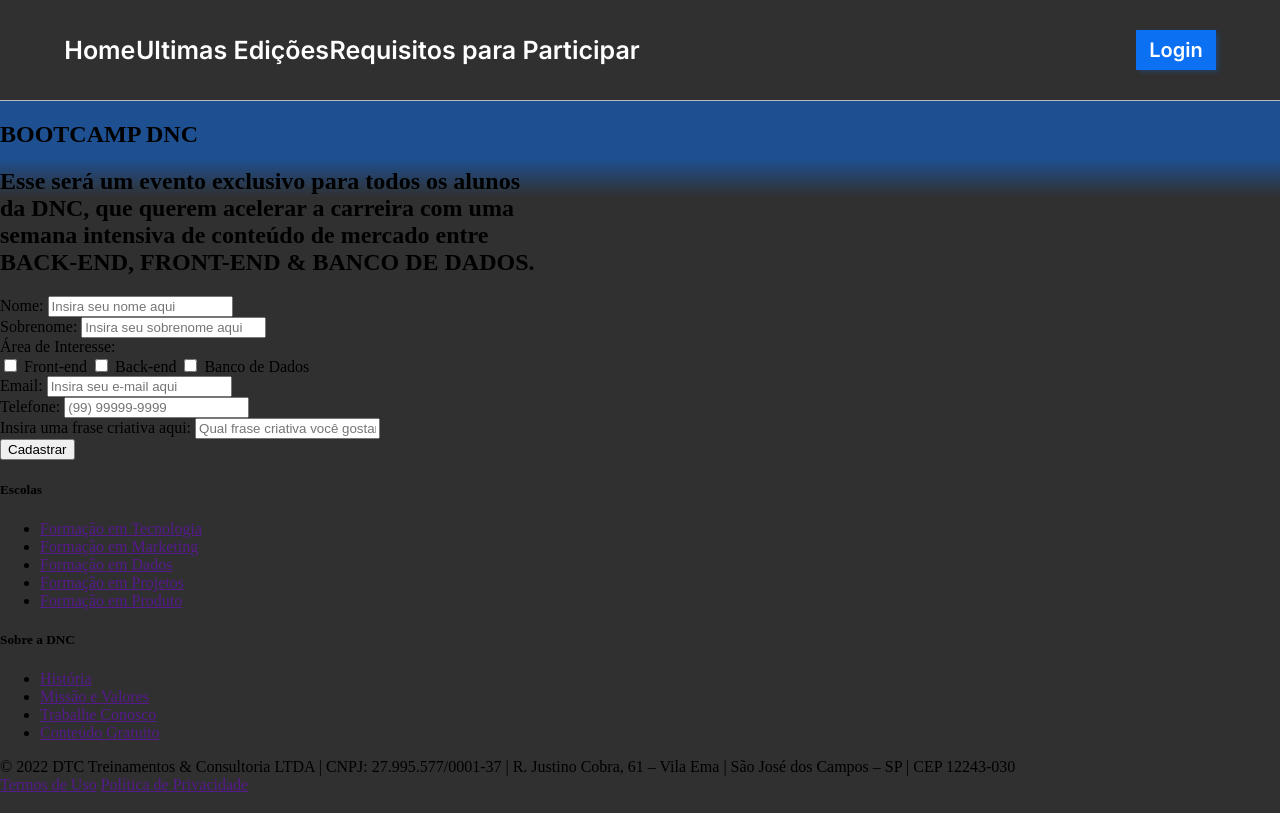
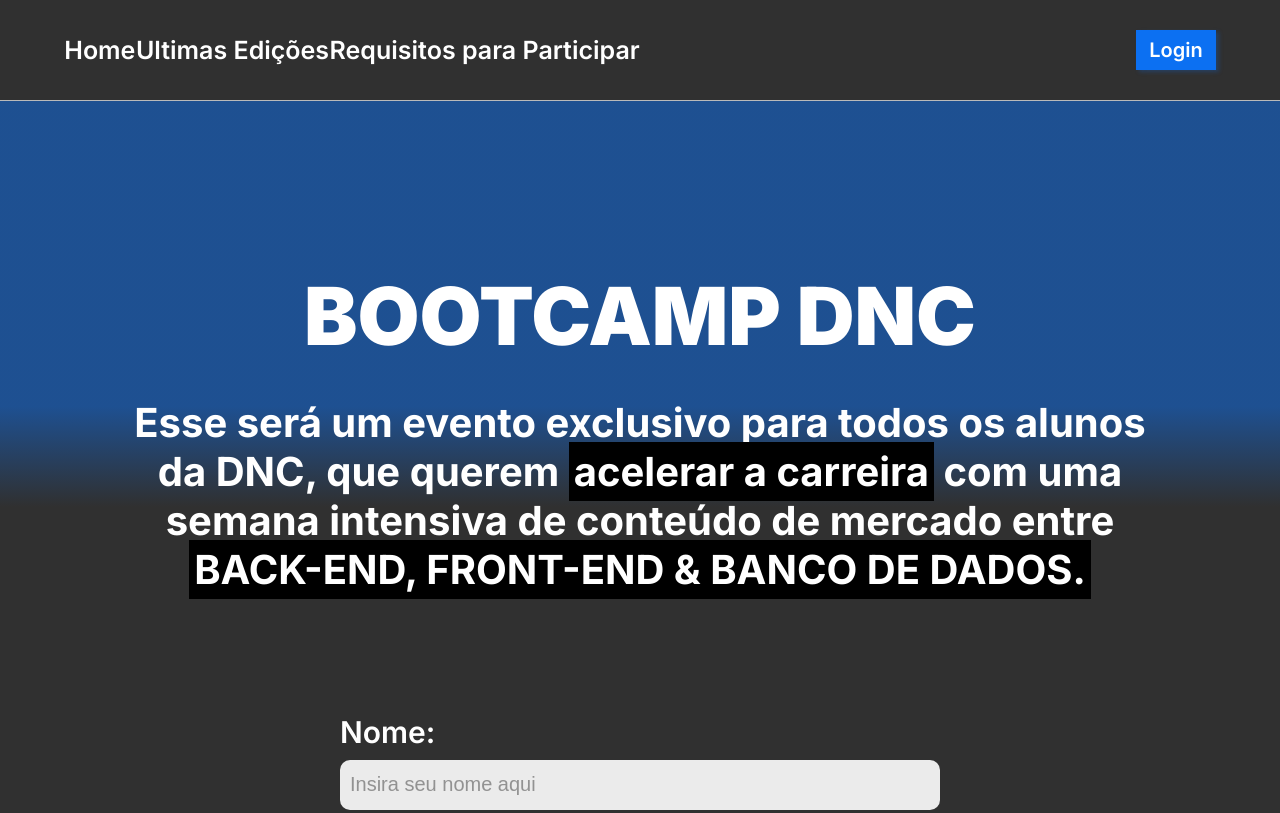
Before and after one commit to 01101-kairo/projeto-bootcamp, a plain HTML site: page index.html in a window 1280 px wide. Shown: the top 813 px of the page. Drawn offline with Linux system fonts and the light colour scheme.

Commit message:
add estilo no rodape e @media only screen

```diff
--- a/css/style.css
+++ b/css/style.css
@@ -18,10 +18,11 @@ body{
   background-repeat: no-repeat;
 }
 
+/* Menu de Navegação Principal */
 #principal{
   width: 100%;
   height: 100px;
-  background-color: #303030;
+  background-color: var(--preto-dnc);
 
   display: flex;
   justify-content: space-between;
@@ -67,3 +68,251 @@ body{
   box-shadow: 3px 2px 4px rgba(12, 112, 242, 0.25);
   cursor:pointer;
 }
+
+/* Seção Principal do site */
+section{
+  display: flex;
+  flex-direction: column;
+  align-items: center;
+
+  margin-top: 100px;
+  margin-bottom: 100px;
+}
+
+header{
+  color: white;
+  font-family: var(--fonte-padrao);
+}
+
+header h1{
+  text-transform: uppercase;
+  font-size:80px;
+  font-weight: 900;
+  text-align: center;
+
+  margin-bottom: 20px;
+}
+
+header h2{
+  text-align: center;
+  font-size:40px;
+  font-weight: 700;
+
+  margin-bottom: 100px;
+}
+
+header .invert{
+  background-color: black;
+  font-weight: bold;
+  padding:5px;
+}
+/* Formulario */
+form{
+  color:white;
+  font-family: var(--fonte-padrao);
+  font-size:30px;
+  font-weight: 600;
+  width: 600px;
+}
+
+.form-group{
+  display: flex;
+  flex-direction: column;
+  margin-top:10px;
+  margin-bottom:10px;
+}
+
+form input{
+  border-radius: 10px;
+  height:30px;
+  border:0px;
+  font-size:20px;
+  padding:10px;
+  background-color: rgba(255, 255, 255, 0.9);
+}
+
+form label{
+  margin: 10px 0px 10px 0px;
+}
+
+form input::placeholder{
+  color: rgba(57, 57, 57, 0.5);
+}
+
+.checkbox-itens label{
+  font-size:25px;
+}
+
+.checkbox-itens{
+  display:flex;
+  justify-content: space-around;
+  align-items: center;
+}
+
+input[type="checkbox"]{
+  transform: scale(1.7);
+}
+
+input[type="submit"]{
+  background-color: rgba(12, 112, 242, 0.9);
+  width:100%;
+  height:56px;
+  font-size: 32px;
+  color:white;
+  margin-top:100px;
+  box-shadow: 0px 6px 4px rgba(12, 112, 242, 0.25);
+  cursor:pointer;
+}
+
+/* Footer */
+footer{
+  width:100%;
+  background-color:var(--azul-dnc);
+}
+
+footer .linha1{
+  display:flex;
+  justify-content: space-around;
+  align-items: center;
+}
+
+footer ul{
+  list-style: none;
+  margin:0px;
+  padding:0px;
+
+}
+
+footer nav{
+  display:flex;
+  flex-direction: column;
+  align-items: center;
+
+  height: 330px;
+}
+
+footer h5{
+  text-align: center;
+  color:white;
+  font-weight: 800;
+  font-size: 18px;
+  font-family: var(--fonte-padrao);
+  background-color: var(--preto-dnc);
+  border-radius: 10px;
+
+  padding:10px 10px 10px 10px;
+  margin-bottom:15px;
+}
+
+footer ul li{
+  text-align: center;
+  color:white;
+  font-weight: 600;
+  font-size: 18px;
+  font-family: var(--fonte-padrao);
+
+  margin:20px 0px 20px 0px;
+}
+
+footer ul li a{
+  color:white;
+  text-decoration: none;
+}
+
+footer ul li a:hover{
+  color:var(--cinza-hover);
+}
+
+footer .endereco{
+  font-weight: 600;
+  font-size: 18px;
+  font-family: var(--fonte-padrao);
+  color:white;
+  text-align: center;
+  width:20%;
+}
+
+footer .linha2{
+  height:35px;
+  display:flex;
+  justify-content: center;
+  margin:0px;
+  padding:10px
+}
+
+footer .linha2 a{
+  font-family: var(--fonte-padrao);
+  font-size: 18px;
+  font-weight: 600;
+  color:white;
+  text-decoration: none;
+  padding:5px;
+}
+
+footer .linha2 a:first-child{
+  border-right: 3px solid white;
+}
+
+footer .linha2 a:hover{
+  color:var(--cinza-hover);
+}
+
+@media only screen and (max-width: 600px){
+
+  /* Menu */
+  #principal{
+    flex-direction: column;
+    height:auto;
+  }
+
+  #menu{
+    flex-direction: column;
+    width:100%;
+    margin:0px;
+
+  }
+
+  #menu a{
+    display:flex;
+    align-items: center;
+    height:50px;
+
+  }
+
+  #principal button{
+    width:100%;
+    margin:0px;
+  }
+
+  /* Section */
+
+  section h1{
+    font-size:38px;
+  }
+
+  section h2{
+    font-size:28px;
+    padding-right:15px;
+    padding-left:15px;
+  }
+
+  form{
+    width: 95%;
+    font-size:20px
+  }
+
+  .checkbox-itens label{
+    font-size:17px;
+  }
+
+  /* Footer */
+
+  footer .linha1{
+    flex-direction: column;
+  }
+
+  footer .endereco{
+    width:95%;
+    margin-bottom: 20px;
+  }
+}
```
Also changed, not shown: index.html (+12 -27 lines).
